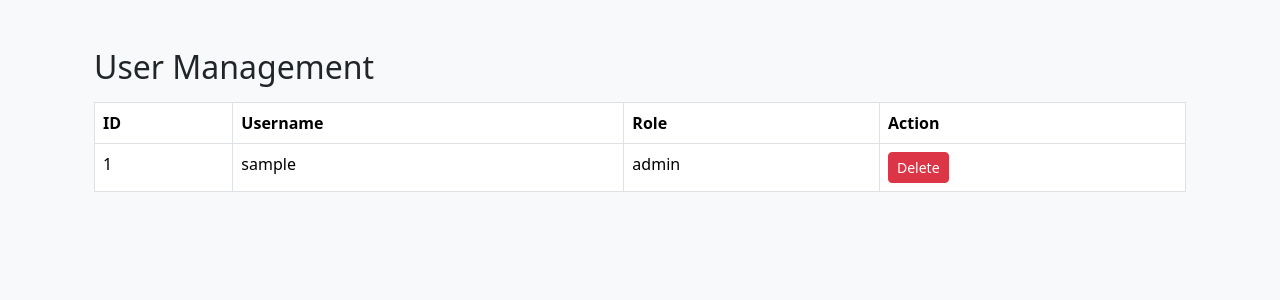
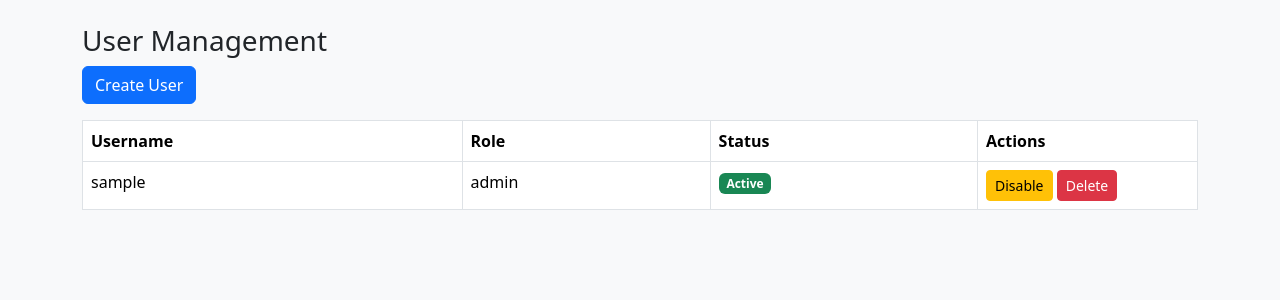
Before and after one commit to abraham-ofolu/queensmeal_procurement, a Flask app: template app/templates/users/index.html in a window 1280 px wide. Shown: the part 56-356 px from the top of the page. Run offline with Flask 3, Linux system fonts and the light colour scheme; the template is opened without the code that fills it: values that come from a table or form of the project are taken from there, others are empty; tables that the repository leaves empty hold one stand-in row (values such as "Sample post").

Commit message:
Director user management (create, disable, delete users)

```diff
--- a/app/templates/users/create.html
+++ b/app/templates/users/create.html
@@ -1,7 +1,7 @@
 {% extends "base.html" %}
 {% block content %}
 
-<h2>Create User</h2>
+<h3>Create User</h3>
 
 <form method="post">
   <div class="mb-3">
@@ -26,6 +26,7 @@
   </div>
 
   <button class="btn btn-success">Create User</button>
+  <a href="{{ url_for('users.index') }}" class="btn btn-secondary">Cancel</a>
 </form>
 
 {% endblock %}
--- a/app/templates/users/index.html
+++ b/app/templates/users/index.html
@@ -1,37 +1,49 @@
 {% extends "base.html" %}
+{% block content %}
 
-{% block content %}
-<div class="container mt-4">
-    <h2>User Management</h2>
+<h3>User Management</h3>
 
-    <table class="table table-bordered mt-3">
+<a href="{{ url_for('users.create') }}" class="btn btn-primary mb-3">
+  Create User
+</a>
+
+<table class="table table-bordered">
   <thead>
     <tr>
-                <th>ID</th>
       <th>Username</th>
       <th>Role</th>
-                <th>Action</th>
+      <th>Status</th>
+      <th width="220">Actions</th>
     </tr>
   </thead>
   <tbody>
-            {% for user in users %}
+    {% for u in users %}
     <tr>
-                <td>{{ user.id }}</td>
-                <td>{{ user.username }}</td>
-                <td>{{ user.role }}</td>
+      <td>{{ u.username }}</td>
+      <td>{{ u.role }}</td>
       <td>
-                    {% if user.role != 'director' %}
-                    <form method="POST" action="{{ url_for('users.delete_user', user_id=user.id) }}"
+        {% if u.is_active %}
+          <span class="badge bg-success">Active</span>
+        {% else %}
+          <span class="badge bg-secondary">Disabled</span>
+        {% endif %}
+      </td>
+      <td>
+        <form method="post" action="{{ url_for('users.toggle_user', user_id=u.id) }}" style="display:inline;">
+          <button class="btn btn-sm btn-warning">
+            {% if u.is_active %}Disable{% else %}Enable{% endif %}
+          </button>
+        </form>
+
+        <form method="post" action="{{ url_for('users.delete_user', user_id=u.id) }}"
+              style="display:inline;"
               onsubmit="return confirm('Delete this user?');">
-                        <button class="btn btn-danger btn-sm">Delete</button>
+          <button class="btn btn-sm btn-danger">Delete</button>
         </form>
-                    {% else %}
-                    <span class="text-muted">Protected</span>
-                    {% endif %}
       </td>
     </tr>
     {% endfor %}
   </tbody>
 </table>
-</div>
+
 {% endblock %}
```
Also changed, not shown: app/routes/users.py (+66 -18 lines). Lines whose indentation alone changed are shown as unchanged.
